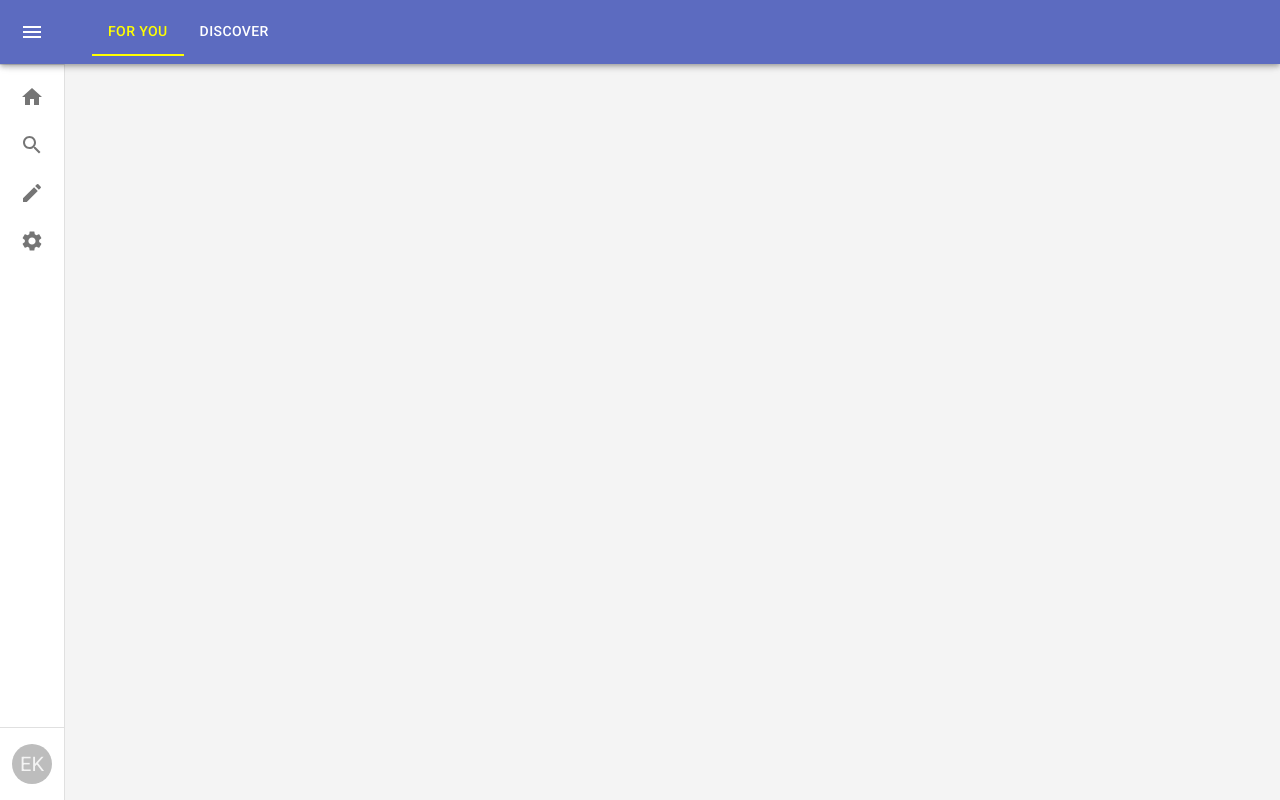
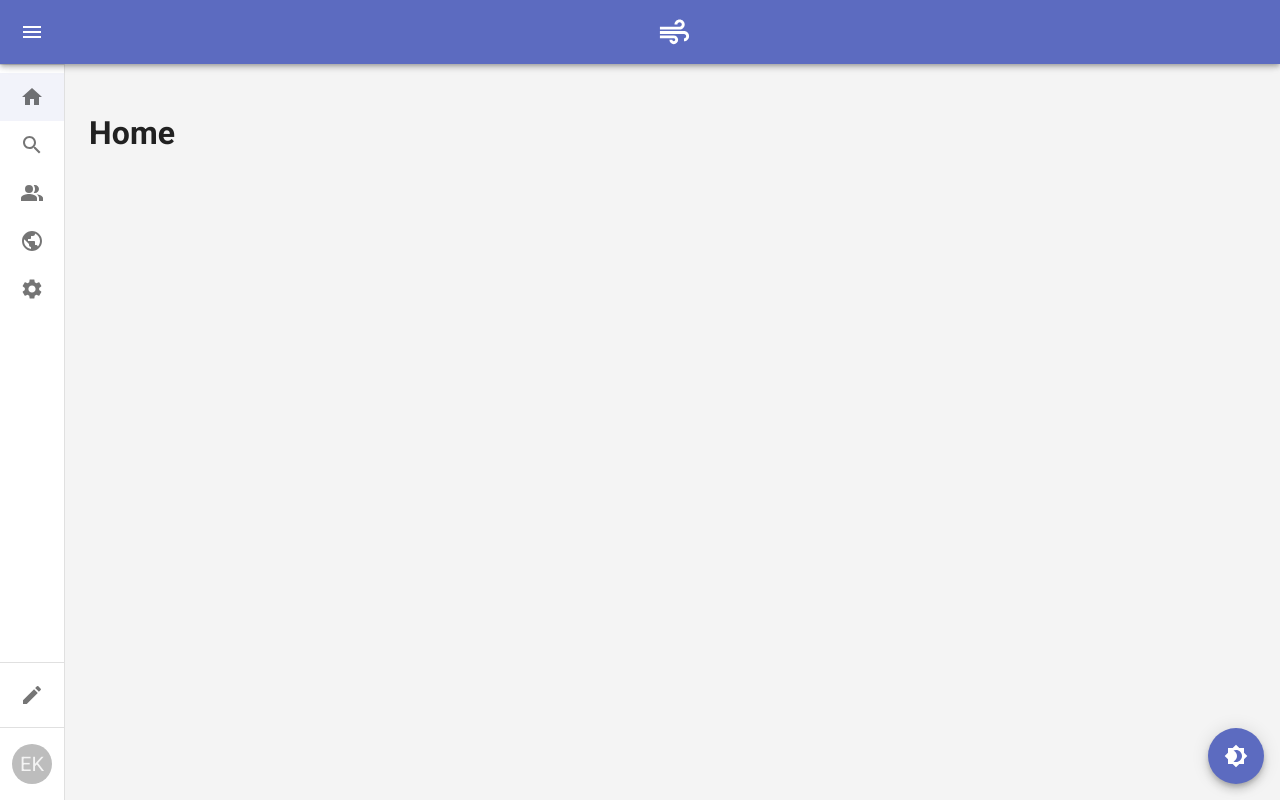
Before and after one commit to newgen211/Inscribed, a React (Vite) app in the folder client/: page /dashboard in a window 1280 px wide. Built offline with nearby package versions, Linux system fonts and the light colour scheme; sample sign-in values are in the browser's storage.

Commit message:
Adds Routing for dashboard pages

```diff
--- a/client/src/App.tsx
+++ b/client/src/App.tsx
@@ -5,7 +5,7 @@ import SuccessPage from './pages/SuccessPage';
 import RequestPasswordResetPage from './pages/RequestPasswordResetPage';
 import ResetPasswordPage from './pages/ResetPasswordPage';
 import ProtectedRoute from './components/utils/ProtectedRoute';
-import Dashboard from './pages/Dashboard/Dashboard';
+import Dashboard from './pages/Dashboard';
 
 export default function App() {
 
--- a/client/src/components/Dashboard/DashboardAppBar.tsx
+++ b/client/src/components/Dashboard/DashboardAppBar.tsx
@@ -1,15 +1,13 @@
 import { useState } from 'react';
-import { IconButton, Tab, Tabs, Toolbar, Typography } from '@mui/material';
+import { Box, IconButton, Toolbar } from '@mui/material';
 import MenuIcon from '@mui/icons-material/Menu';
-import { AppBar, DashboardAppBarProps } from '../../pages/Dashboard/Dashboard';
+import { AppBar, DashboardAppBarProps } from '../../pages/Dashboard';
+import AirIcon from '@mui/icons-material/Air';
 
-export default function DashboardAppBar({ open, setOpen, selectedTab, setSelectedTab }: DashboardAppBarProps) {
+export default function DashboardAppBar({ open, setOpen }: DashboardAppBarProps) {
 
     /* Function to open drawer */
     const handleDrawerOpen = () => setOpen(true);
-
-    /* Function to handle tab change */
-    const handleTabChange = (event: React.ChangeEvent<{}>, newValue: number) => setSelectedTab(newValue);
 
     /* Appbar JSX */
     return (
@@ -31,22 +29,11 @@ export default function DashboardAppBar({ open, setOpen, selectedTab, setSelecte
                     <MenuIcon />
                 </IconButton>
 
-                <Tabs value={selectedTab} onChange={handleTabChange} aria-label="simple tabs example"
-                    sx={{
-                        '& .MuiTab-root': {
-                            color: 'white',
-                            '&.Mui-selected': {
-                                color: 'yellow',
-                            },
-                        },
-                        '& .MuiTabs-indicator': {
-                            backgroundColor: 'yellow',
-                        },
-                    }}
-                >
-                    <Tab label="For You" />
-                    <Tab label="Discover" />
-                </Tabs>
+                <Box sx={{ flexGrow: 1, display: 'flex', justifyContent: 'center' }}>
+
+                    <AirIcon fontSize='large' />
+
+                </Box>
 
             </Toolbar>
 
--- a/client/src/components/Dashboard/DashboardDrawer.tsx
+++ b/client/src/components/Dashboard/DashboardDrawer.tsx
@@ -1,5 +1,5 @@
 import { useTheme } from '@mui/material/styles';
-import { DashboardDrawerProps, Drawer, DrawerHeader } from '../../pages/Dashboard/Dashboard';
+import { DashboardDrawerProps, Drawer, DrawerHeader } from '../../pages/Dashboard';
 import { Avatar, Box, Divider, IconButton, List, ListItem, ListItemButton, ListItemIcon, ListItemText } from '@mui/material';
 import ChevronLeftIcon from '@mui/icons-material/ChevronLeft';
 import ChevronRightIcon from '@mui/icons-material/ChevronRight';
@@ -7,11 +7,18 @@ import HomeIcon from '@mui/icons-material/Home';
 import SearchIcon from '@mui/icons-material/Search';
 import CreateIcon from '@mui/icons-material/Create';
 import SettingsIcon from '@mui/icons-material/Settings';
+import PeopleAltIcon from '@mui/icons-material/PeopleAlt';
+import PublicIcon from '@mui/icons-material/Public';
 
-export default function DashboardDrawer({open, setOpen}: DashboardDrawerProps) {
+export default function DashboardDrawer({open, setOpen, selectedTab, setSelectedTab}: DashboardDrawerProps) {
 
     /* Function to close drawer */
     const handleDrawerClose = () => setOpen(false);
+
+    /* Function to handle drawer tab selection */
+    const handleListItemClick = (index: number) => {
+        setSelectedTab(index);
+    }
 
     /* Get the theme */
     const theme = useTheme();
@@ -38,7 +45,7 @@ export default function DashboardDrawer({open, setOpen}: DashboardDrawerProps) {
                 {/* Home */}
                 <ListItem disablePadding sx={{display: 'block'}}>
 
-                    <ListItemButton sx={{ minHeight: 48, justifyContent: open ? 'inital': 'center', px: 2.5 }}>
+                    <ListItemButton sx={{ minHeight: 48, justifyContent: open ? 'inital': 'center', px: 2.5 }} selected={selectedTab === 0} onClick={() => handleListItemClick(0)}>
 
                         <ListItemIcon sx={{ minWidth: 0, mr: open ? 3 : 'auto', justifyContent: 'center' }}><HomeIcon /></ListItemIcon>
                         <ListItemText primary='Home' sx={{ opacity: open ? 1 : 0 }} />
@@ -50,7 +57,7 @@ export default function DashboardDrawer({open, setOpen}: DashboardDrawerProps) {
                 {/* Search */}
                 <ListItem disablePadding sx={{display: 'block'}}>
 
-                    <ListItemButton sx={{ minHeight: 48, justifyContent: open ? 'inital': 'center', px: 2.5 }}>
+                    <ListItemButton sx={{ minHeight: 48, justifyContent: open ? 'inital': 'center', px: 2.5 }} selected={selectedTab === 1} onClick={() => handleListItemClick(1)}>
 
                         <ListItemIcon sx={{ minWidth: 0, mr: open ? 3 : 'auto', justifyContent: 'center' }}><SearchIcon /></ListItemIcon>
                         <ListItemText primary='Search' sx={{ opacity: open ? 1 : 0 }} />
@@ -59,13 +66,25 @@ export default function DashboardDrawer({open, setOpen}: DashboardDrawerProps) {
 
                 </ListItem>
 
-                {/* New Post */}
+                {/* Following Feed */}
                 <ListItem disablePadding sx={{display: 'block'}}>
 
-                    <ListItemButton sx={{ minHeight: 48, justifyContent: open ? 'inital': 'center', px: 2.5 }}>
+                    <ListItemButton sx={{ minHeight: 48, justifyContent: open ? 'inital': 'center', px: 2.5 }} selected={selectedTab === 2} onClick={() => handleListItemClick(2)}>
 
-                        <ListItemIcon sx={{ minWidth: 0, mr: open ? 3 : 'auto', justifyContent: 'center' }}><CreateIcon /></ListItemIcon>
-                        <ListItemText primary='New Post' sx={{ opacity: open ? 1 : 0 }} />
+                        <ListItemIcon sx={{ minWidth: 0, mr: open ? 3 : 'auto', justifyContent: 'center' }}><PeopleAltIcon /></ListItemIcon>
+                        <ListItemText primary='Following' sx={{ opacity: open ? 1 : 0 }} />
+
+                    </ListItemButton>
+
+                </ListItem>
+
+                {/* For You Feed */}
+                <ListItem disablePadding sx={{display: 'block'}}>
+
+                    <ListItemButton sx={{ minHeight: 48, justifyContent: open ? 'inital': 'center', px: 2.5 }} selected={selectedTab === 3} onClick={() => handleListItemClick(3)}>
+
+                        <ListItemIcon sx={{ minWidth: 0, mr: open ? 3 : 'auto', justifyContent: 'center' }}><PublicIcon /></ListItemIcon>
+                        <ListItemText primary='For You' sx={{ opacity: open ? 1 : 0 }} />
 
                     </ListItemButton>
 
@@ -74,7 +93,7 @@ export default function DashboardDrawer({open, setOpen}: DashboardDrawerProps) {
                 {/* Settings */}
                 <ListItem disablePadding sx={{display: 'block'}}>
 
-                    <ListItemButton sx={{ minHeight: 48, justifyContent: open ? 'inital': 'center', px: 2.5 }}>
+                    <ListItemButton sx={{ minHeight: 48, justifyContent: open ? 'inital': 'center', px: 2.5 }} selected={selectedTab === 4} onClick={() => handleListItemClick(4)}>
 
                         <ListItemIcon sx={{ minWidth: 0, mr: open ? 3 : 'auto', justifyContent: 'center' }}><SettingsIcon /></ListItemIcon>
                         <ListItemText primary='Settings' sx={{ opacity: open ? 1 : 0 }} />
@@ -91,7 +110,25 @@ export default function DashboardDrawer({open, setOpen}: DashboardDrawerProps) {
             <Box sx={{ flexGrow: 1 }} />
             <Divider />
 
-            {/* Secondary section */}
+            {/* New Post section */}
+            <List>
+
+                <ListItem disablePadding sx={{display: 'block'}}>
+
+                    <ListItemButton sx={{ minHeight: 48, justifyContent: open ? 'inital': 'center', px: 2.5 }}>
+
+                        <ListItemIcon sx={{ minWidth: 0, mr: open ? 3 : 'auto', justifyContent: 'center' }}><CreateIcon /></ListItemIcon>
+                        <ListItemText primary='New Post' sx={{ opacity: open ? 1 : 0 }} />
+
+                    </ListItemButton>
+
+                </ListItem>
+
+            </List>
+
+            <Divider />
+
+            {/* User section */}
             <List>
 
                 {/* Profile */}
--- /dev/null
+++ b/client/src/components/Dashboard/FollowingFeed.tsx
@@ -0,0 +1,12 @@
+
+
+
+export default function FollowingFeed() {
+
+    return (
+
+        <h1>Following Feed</h1>
+
+    );
+
+}
--- /dev/null
+++ b/client/src/components/Dashboard/ForYouFeed.tsx
@@ -0,0 +1,11 @@
+
+
+export default function ForYouFeed() {
+
+    return (
+
+        <h1>For You Feed</h1>
+
+    );
+
+}
--- /dev/null
+++ b/client/src/components/Dashboard/Home.tsx
@@ -0,0 +1,9 @@
+
+
+export default function Home() {
+
+    return (
+        <h1>Home</h1>
+    );
+
+}
--- /dev/null
+++ b/client/src/components/Dashboard/Search.tsx
@@ -0,0 +1,11 @@
+
+
+export default function Search() {
+
+    return (
+
+        <h1>Search</h1>
+
+    );
+
+}
--- /dev/null
+++ b/client/src/components/Dashboard/Settings.tsx
@@ -0,0 +1,11 @@
+
+
+export default function Settings() {
+
+    return (
+
+        <h1>Settings</h1>
+
+    );
+
+}
--- a/client/src/pages/Dashboard/Dashboard.tsx
+++ b/client/src/pages/Dashboard.tsx
@@ -3,8 +3,14 @@ import { styled, useTheme, Theme, CSSObject } from '@mui/material/styles';
 import Box from '@mui/material/Box';
 import MuiDrawer from '@mui/material/Drawer';
 import MuiAppBar, { AppBarProps as MuiAppBarProps } from '@mui/material/AppBar';
-import DashboardAppBar from '../../components/Dashboard/DashboardAppBar';
-import DashboardDrawer from '../../components/Dashboard/DashboardDrawer';
+import DashboardAppBar from '../components/Dashboard/DashboardAppBar';
+import DashboardDrawer from '../components/Dashboard/DashboardDrawer';
+import FixedThemeToggleButton from '../components/utils/FixedThemeToggleButton';
+import Home from '../components/Dashboard/Home';
+import Search from '../components/Dashboard/Search';
+import FollowingFeed from '../components/Dashboard/FollowingFeed';
+import ForYouFeed from '../components/Dashboard/ForYouFeed';
+import Settings from '../components/Dashboard/Settings';
 
 /* Interfaces */
 export interface AppBarProps extends MuiAppBarProps {
@@ -14,13 +20,13 @@ export interface AppBarProps extends MuiAppBarProps {
 export interface DashboardAppBarProps {
     open: boolean;
     setOpen: (open: boolean) => void;
-    selectedTab: number;
-    setSelectedTab: (selectedTab: number) => void;
 }
 
 export interface DashboardDrawerProps {
     open: boolean;
     setOpen: (open: boolean) => void;
+    selectedTab: number;
+    setSelectedTab: (selectedTab: number) => void;
 }
 
 /* Define Constants */
@@ -119,12 +125,41 @@ export default function MiniDrawer() {
     const [open, setOpen] = useState<boolean>(false);                 // Drawer open state
     const [selectedTab, setSelectedTab] = useState<number>(0);        // Selected tab state
 
+    {/* Determine what component to show */}
+    const renderContent = () => {
+
+      switch(selectedTab) {
+
+        case 0:
+            return <Home />;
+        case 1:
+            return <Search />;
+        case 2:
+            return <FollowingFeed />;
+        case 3:
+            return <ForYouFeed />;
+        case 4:
+            return <Settings />;
+        default:
+            return <Home />;
+
+      }
+
+    };
+
     {/* Dashboard JSX */}
     return (
         <Box sx={{ display: 'flex' }}>
 
-            <DashboardAppBar open={open} setOpen={setOpen} selectedTab={selectedTab} setSelectedTab={setSelectedTab} />
-            <DashboardDrawer open={open} setOpen={setOpen} />
+            <DashboardAppBar open={open} setOpen={setOpen}  />
+            <DashboardDrawer open={open} setOpen={setOpen} selectedTab={selectedTab} setSelectedTab={setSelectedTab} />
+
+            <Box component="main" sx={{ flexGrow: 1, p: 3 }}>
+              <DrawerHeader />
+              {renderContent()}
+            </Box>
+
+            <FixedThemeToggleButton />
 
         </Box>
     );
```
